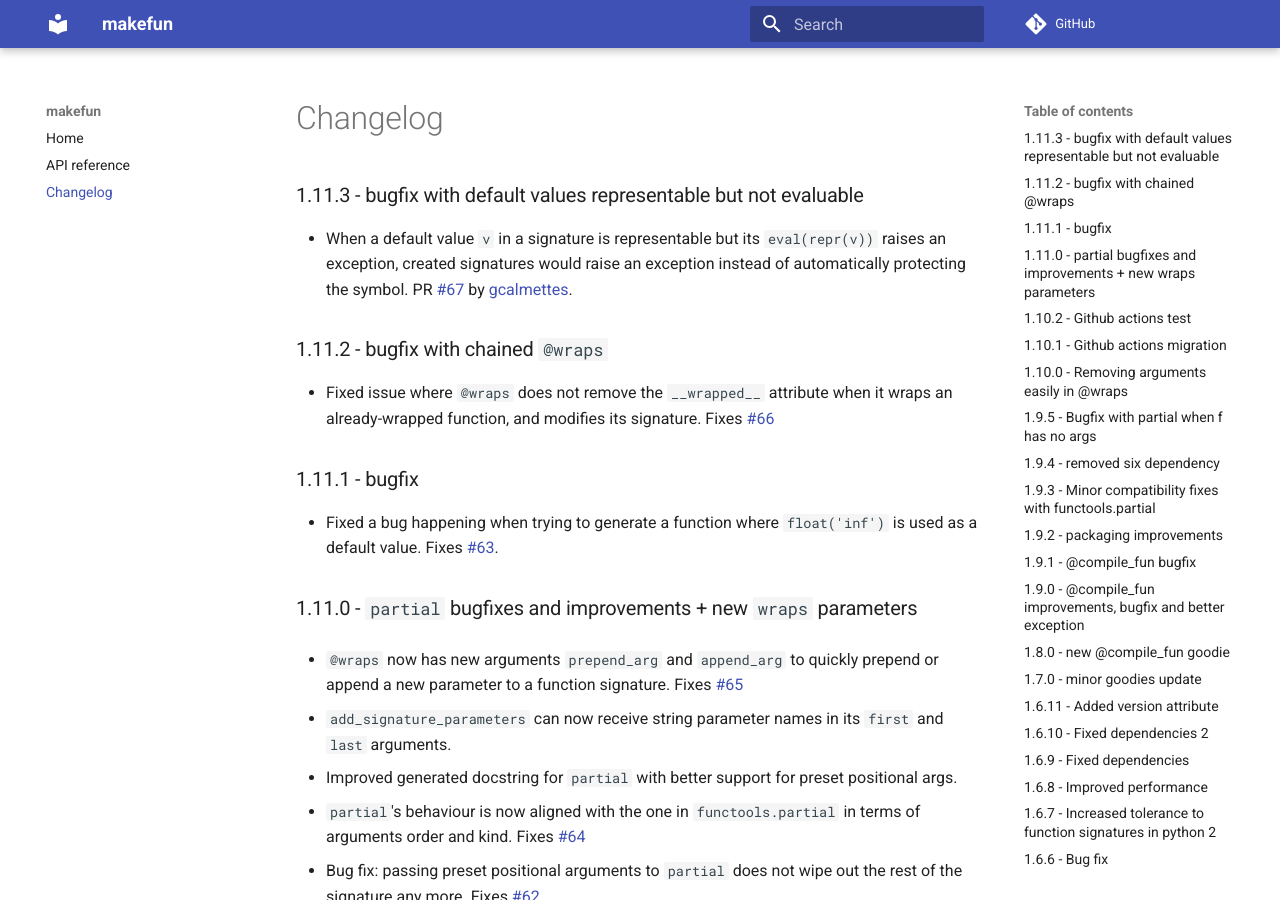
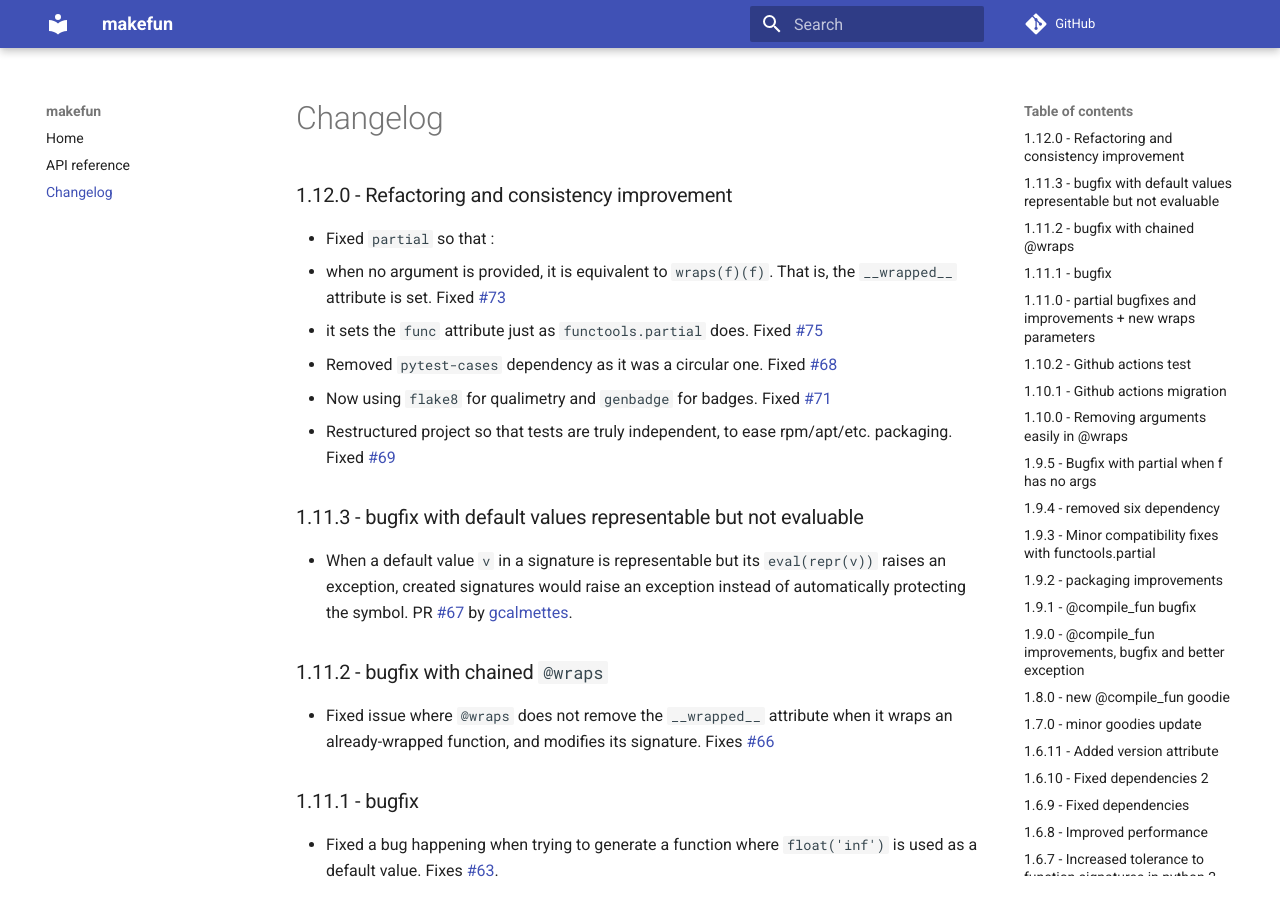
Before and after one commit to smarie/python-makefun, an MkDocs documentation site: the page built from docs/changelog.md, in a window 1280 px wide and 900 px high. Built offline with MkDocs 1.6.1 and Material for MkDocs 9.7.7, drawn with Linux system fonts in a browser that asks for light colours; comment, search, counter and statistics services are not loaded.

Commit message:
1.12.0 changelog

```diff
--- a/docs/changelog.md
+++ b/docs/changelog.md
@@ -1,4 +1,13 @@
 # Changelog
+
+### 1.12.0 - Refactoring and consistency improvement
+
+ - Fixed `partial` so that :
+   - when no argument is provided, it is equivalent to `wraps(f)(f)`. That is, the `__wrapped__` attribute is set. Fixed [#73](https://github.com/smarie/python-makefun/issues/73)
+   - it sets the `func` attribute just as `functools.partial` does. Fixed [#75](https://github.com/smarie/python-makefun/issues/75)
+ - Removed `pytest-cases` dependency as it was a circular one. Fixed [#68](https://github.com/smarie/python-makefun/issues/68)
+ - Now using `flake8` for qualimetry and `genbadge` for badges. Fixed [#71](https://github.com/smarie/python-makefun/issues/71)
+ - Restructured project so that tests are truly independent, to ease rpm/apt/etc. packaging. Fixed [#69](https://github.com/smarie/python-makefun/issues/69)
 
 ### 1.11.3 - bugfix with default values representable but not evaluable
 
```
